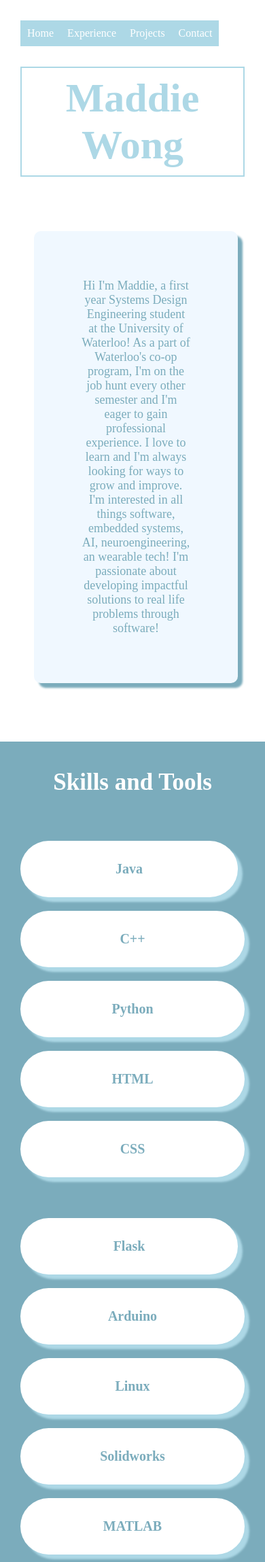
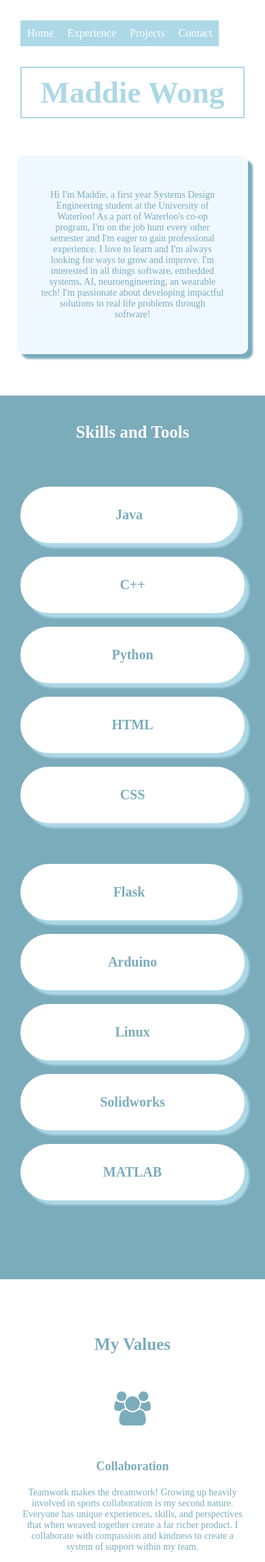
Before and after one commit to maddiew22/portfolio, a Flask app: page / in a window 390 px wide. Shown: the top 2298 px of the page at 68% size. Run offline with Flask 2, Linux system fonts and the light colour scheme.

Commit message:
Fix formatting of mobile version and add requirements.txt

```diff
--- /dev/null
+++ b/requirements.txt
@@ -0,0 +1,2 @@
+Flask==2.2.2
+Jinja2==3.1.2
--- a/static/css/style.css
+++ b/static/css/style.css
@@ -27,7 +27,7 @@ h4
 }
 p
 {
-    margin: 50px;
+    margin: 30px;
     text-align: center;
     color: rgb(123, 172, 188);
     font-size: 18px;
@@ -102,11 +102,14 @@ html
 }
 .flex-child
 {
-    margin: 30px;
+    margin: 20px;
     flex:1;
     border-radius: 10px;
     text-align: center;
-    padding:20px;
+    padding-top:20px;
+    padding-bottom: 20px;
+    padding-left: 5px;
+    padding-right: 5px;
 }
 .flex-child:first-child
 {
@@ -149,4 +152,24 @@ html
     {
         flex-direction: column;
     }
+    .flex-container-sentences
+    {
+        padding: 5px;
+    }
+    h1
+    {
+        font-size: 45px;
+    }
+    h2
+    {
+        font-size: 25px;
+    }
+    h3
+    {
+        font-size: 18px;
+    }
+    p
+    {
+        font-size: 14px;
+    }
 }
--- a/templates/biotron.html
+++ b/templates/biotron.html
@@ -4,7 +4,7 @@
 {% endblock %}
 
 {% block job %}
-    Bio Mechatronics Design Team
+    BioTron Design Team
 {% endblock %}
 {% block company %}
     The University of Waterloo
--- a/templates/experience_base.html
+++ b/templates/experience_base.html
@@ -18,7 +18,7 @@
         {% block date %}
         {% endblock %}
     </h3>
-    <div class="flex-container">
+    <div class="flex-container flex-container-sentences">
         <div class="flex-child aliceblue-flex no-hover">
         <h2> The Position </h2>
         <p>
@@ -27,7 +27,7 @@
         </p>
         </div>
         <div class="flex-child aliceblue-flex no-hover">
-        <h2> The Company/Organization </h2>
+        <h2> The Company / Organization </h2>
         <p>
                 {% block company_description %}
                 {% endblock %}
--- a/templates/index.html
+++ b/templates/index.html
@@ -4,7 +4,7 @@
 {% endblock %}
 {% block content %}
  <h1> Maddie Wong </h1>
- <div class="flex-container">
+ <div class="flex-container flex-container-sentences">
    <div class="flex-child aliceblue-flex no-hover">
       <p>
          Hi I'm Maddie, a first year Systems Design Engineering student at the University of Waterloo! As a part of Waterloo's co-op program, I'm on the job hunt every other semester and I'm eager to gain professional experience. I love to learn and I'm always looking for ways to grow and improve.
@@ -52,7 +52,6 @@
       </div>
    </div>
    <br></br>
-   <br></br>
 </div>
 
 <br></br>
@@ -60,7 +59,7 @@
 
 <h2> My Values </h2>
 
-<div class="flex-container">
+<div class="flex-container flex-container-sentences">
    <div class="flex-child invisible-flex">
       <i class="fa fa-users" style="font-size:50px;color:rgb(123, 172, 188);padding: 30px;"></i>
       <h3> Collaboration </h3>
@@ -87,7 +86,7 @@
 <br></br>
 <div style="background-color:rgb(123, 172, 188); padding-top:30px; padding-bottom:50px;">
    <h2 style="color:white;"> Outside of Work/School </h2>
-   <div class="flex-container">
+   <div class="flex-container flex-container-sentences">
       <div class="flex-child aliceblue-flex no-hover">
          <i class="material-symbols-outlined">sports_soccer</i>
          <p style="margin-top:10px;">
--- a/templates/projects.html
+++ b/templates/projects.html
@@ -5,7 +5,7 @@
 {% block content %}
     <h1> Projects </h1>
 
-    <div class="flex-container">
+    <div class="flex-container flex-container-sentences">
         <div class="flex-child aliceblue-flex" onclick="location.href='https:/github.com/maddiew22/portfolio'">
            <h2> Personal Website </h2>
            <p>
```
